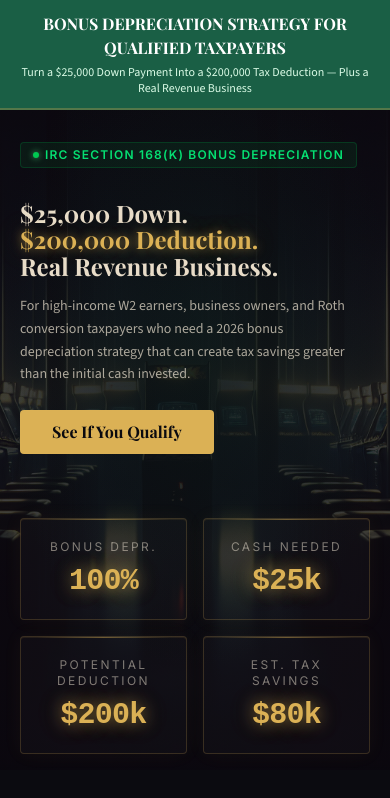
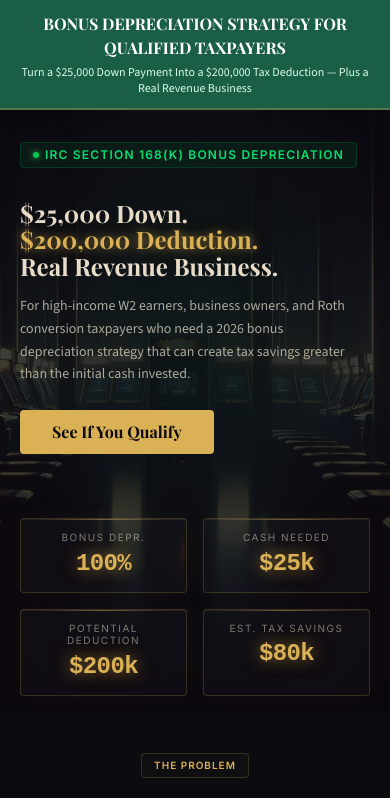
Before and after one commit to kennysabangan/arcade-tax-guide, a React (Vite) app: page /arcade in a window 390 px wide. Shown: the top 798 px of the page. Built offline with nearby package versions, Linux system fonts and the light colour scheme; what @react-pdf/renderer would draw is missing.

Commit message:
Layout: Smaller stat card padding, tighter label spacing

```diff
--- a/src/components/Layout.jsx
+++ b/src/components/Layout.jsx
@@ -244,7 +244,7 @@ export function Accordion({ title, children, defaultOpen = false }) {
 export function StatBox({ icon, label, value, sublabel }) {
   return (
     <div
-      className="relative rounded-sm p-5 text-center overflow-hidden"
+      className="relative rounded-sm p-3 sm:p-4 text-center overflow-hidden"
       style={{
         background: 'rgba(255,255,255,0.025)',
         border: '1px solid rgba(219,177,85,0.2)',
@@ -256,15 +256,15 @@ export function StatBox({ icon, label, value, sublabel }) {
         style={{ background: 'linear-gradient(90deg, transparent, rgba(219,177,85,0.4), transparent)' }}
       />
       {icon && <div className="text-gold mb-2 flex justify-center">{icon}</div>}
-      <div className="text-cream-50 text-xs uppercase tracking-[0.2em] mb-2 font-nav">{label}</div>
+      <div className="text-cream-50 text-[10px] sm:text-xs uppercase tracking-[0.15em] sm:tracking-[0.2em] mb-1 sm:mb-2 font-nav leading-tight">{label}</div>
       <div
-        className="text-gold font-mono text-3xl font-black tracking-tight"
+        className="text-gold font-mono text-2xl sm:text-3xl font-black tracking-tight"
         style={{ textShadow: '0 0 16px rgba(219,177,85,0.6), 0 0 32px rgba(219,177,85,0.2)' }}
       >
         {value}
       </div>
       {sublabel && (
-        <div className="text-cyan text-xs mt-1.5 font-mono tracking-widest uppercase opacity-70">{sublabel}</div>
+        <div className="text-cyan text-[10px] sm:text-xs mt-1 font-mono tracking-widest uppercase opacity-70">{sublabel}</div>
       )}
     </div>
   )
```
